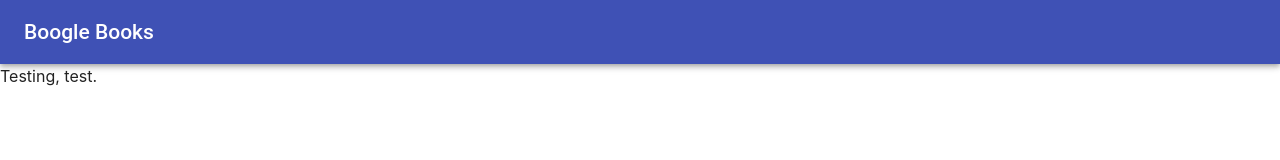
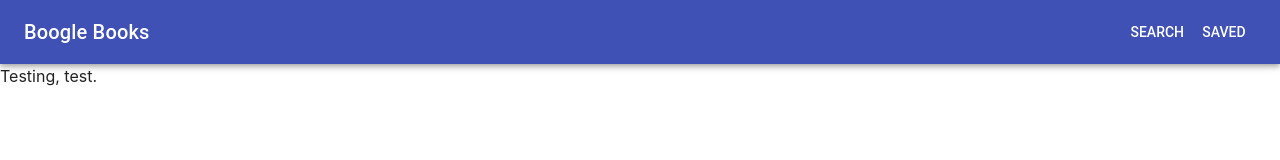
Before and after one commit to calemonte/boogle-books, a React (Create React App) app in the folder client/: page / in a window 1280 px wide. Shown: the top 160 px of the page. Built offline with nearby package versions, Linux system fonts and the light colour scheme; a web font is replaced by a local one.

Commit message:
Add Nav component

```diff
--- a/client/src/components/App.js
+++ b/client/src/components/App.js
@@ -1,24 +1,14 @@
 import React from "react";
 import Search from "./pages/Search";
 import NoMatch from "./pages/404";
-import AppBar from "@material-ui/core/AppBar";
-import Toolbar from "@material-ui/core/Toolbar";
-import TypoGraphy from "@material-ui/core/Typography";
-// import NoMatch from "./pages/NoMatch";
-// import Nav from "./components/Nav";
+import Nav from "./layouts/Nav";
 import { BrowserRouter as Router, Route, Switch } from "react-router-dom";
 
 function App() {
   return (
     <Router>
       <div>
-        <AppBar color="primary" position="static">
-          <Toolbar>
-            <TypoGraphy variant="title" color="inherit">
-              Boogle Books
-            </TypoGraphy>
-          </Toolbar>
-        </AppBar>
+        <Nav />
         <Switch>
           <Route exact path="/" component={Search} />
           <Route component={NoMatch} />
--- /dev/null
+++ b/client/src/components/layouts/Nav.js
@@ -0,0 +1,43 @@
+import React from "react";
+import PropTypes from "prop-types";
+import { withStyles } from "@material-ui/core/styles";
+import AppBar from "@material-ui/core/AppBar";
+import Toolbar from "@material-ui/core/Toolbar";
+import Typography from "@material-ui/core/Typography";
+import Button from "@material-ui/core/Button";
+
+const styles = {
+  root: {
+    flexGrow: 1
+  },
+  grow: {
+    flexGrow: 1
+  },
+  menuButton: {
+    marginLeft: -12,
+    marginRight: 20
+  }
+};
+
+function ButtonAppBar(props) {
+  const { classes } = props;
+  return (
+    <div className={classes.root}>
+      <AppBar position="static">
+        <Toolbar>
+          <Typography variant="h6" color="inherit" className={classes.grow}>
+            Boogle Books
+          </Typography>
+          <Button color="inherit">Search</Button>
+          <Button color="inherit">Saved</Button>
+        </Toolbar>
+      </AppBar>
+    </div>
+  );
+}
+
+ButtonAppBar.propTypes = {
+  classes: PropTypes.object.isRequired
+};
+
+export default withStyles(styles)(ButtonAppBar);
```
Also changed, not shown: client/src/components/layouts/Header.js (deleted).
